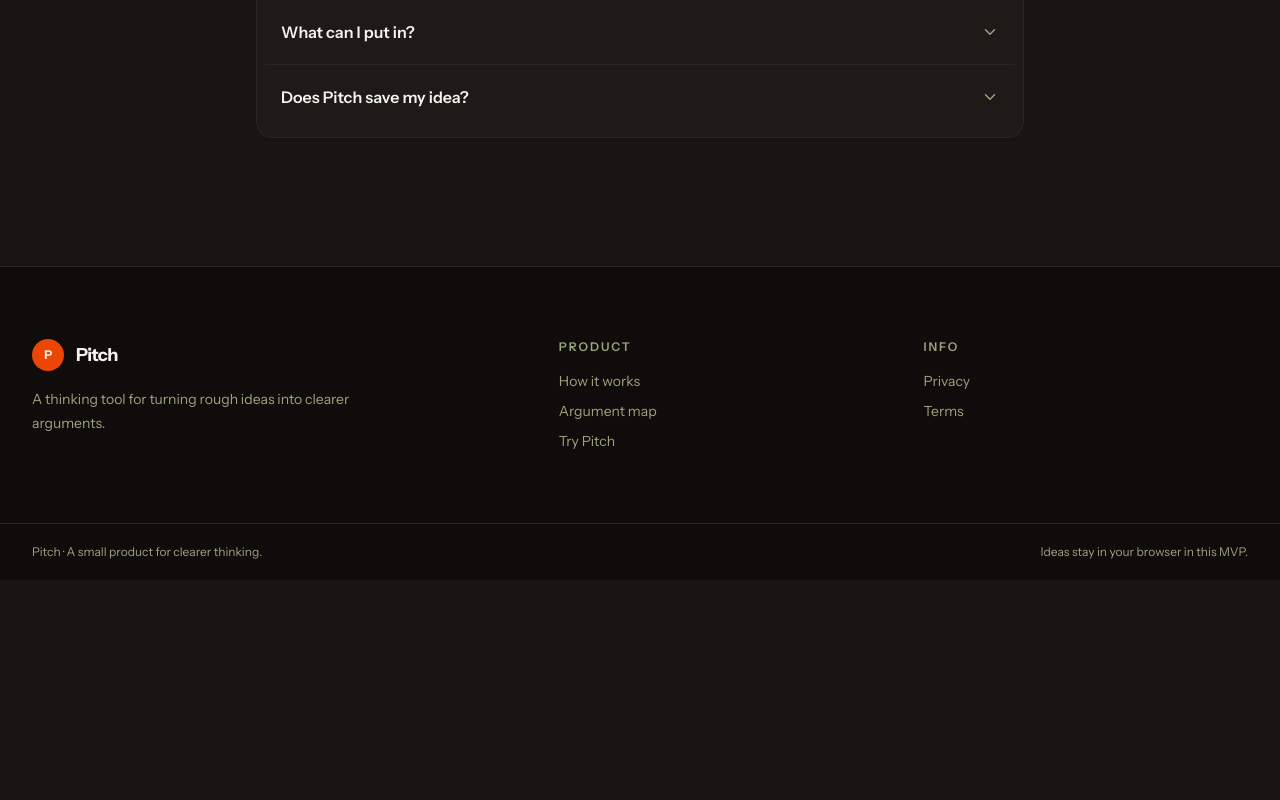
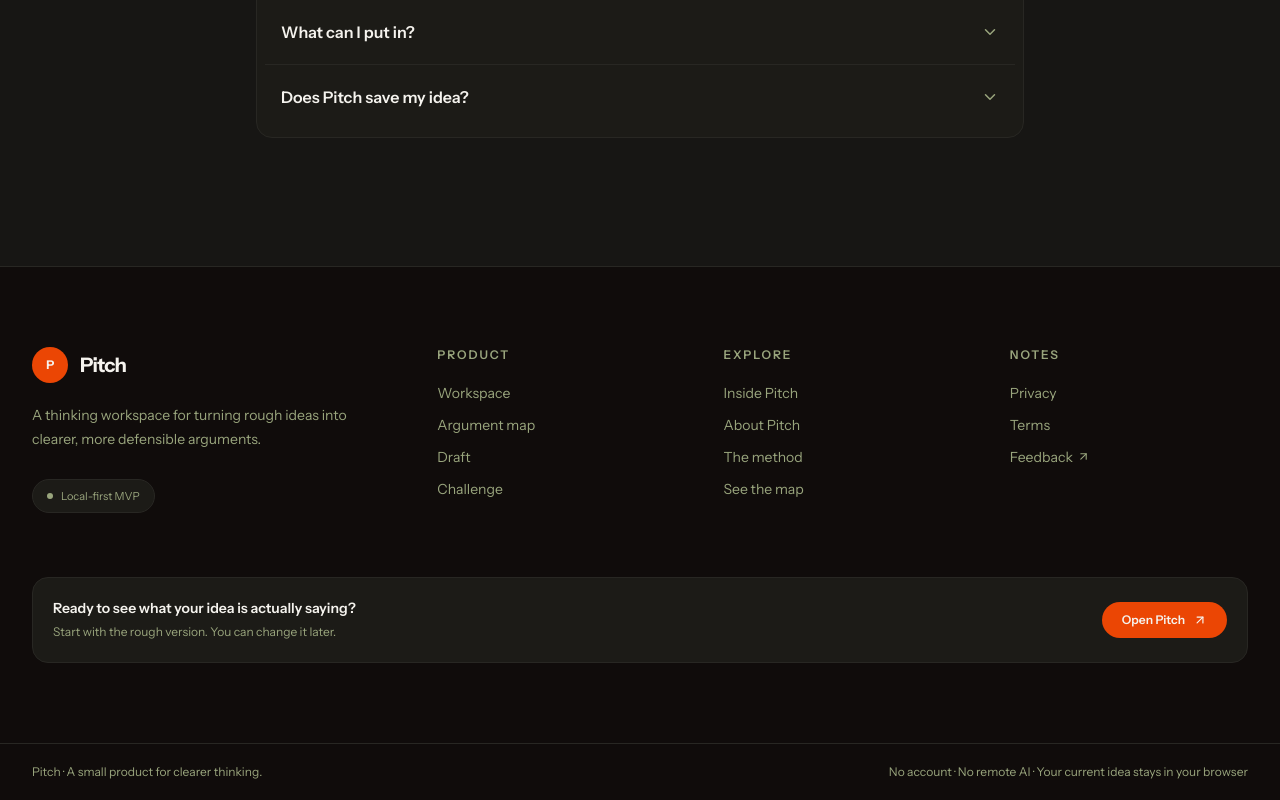
Before and after one commit to Wuraola-Adebisi/Pitch, a React (Vite) app: page / in a window 1280 px wide. Shown: the part 4754-5554 px from the top of the page. Before the commit the page ends 5334 px from the top, so only its background shows below. Built offline with nearby package versions, Linux system fonts and the light colour scheme.

Commit message:
Expand product footer navigation and CTA

```diff
--- a/src/components/Footer.tsx
+++ b/src/components/Footer.tsx
@@ -1,36 +1,68 @@
 import { Link } from 'react-router-dom'
+import { ArrowUpRight } from 'lucide-react'
 
 export default function Footer() {
   return (
     <footer className="border-t border-[#282723] bg-[#100c0b]">
-      <div className="mx-auto grid max-w-7xl gap-10 px-5 py-14 sm:grid-cols-[1.5fr_1fr_1fr] sm:px-8 sm:py-18">
+      <div className="mx-auto max-w-7xl px-5 py-16 sm:px-8 sm:py-20">
+        <div className="grid gap-12 lg:grid-cols-[1.5fr_1fr_1fr_1fr]">
           <div>
-          <p className="flex items-center gap-3 font-display text-lg font-bold tracking-[-.04em]">
-            <span className="flex h-8 w-8 items-center justify-center rounded-full bg-[#eb4604] text-xs text-[#f5f3ee]">P</span>
+            <Link to="/" className="flex items-center gap-3 font-display text-xl font-bold tracking-[-.04em]">
+              <span className="flex h-9 w-9 items-center justify-center rounded-full bg-[#eb4604] text-xs text-[#f5f3ee]">P</span>
               Pitch
-          </p>
-          <p className="mt-4 max-w-xs text-sm leading-6 text-[#99a57d]">A thinking tool for turning rough ideas into clearer arguments.</p>
+            </Link>
+            <p className="mt-5 max-w-sm text-sm leading-6 text-[#99a57d]">A thinking workspace for turning rough ideas into clearer, more defensible arguments.</p>
+            <div className="mt-7 inline-flex items-center gap-2 rounded-full border border-[#282723] bg-[#1c1b17] px-3.5 py-2 text-[11px] text-[#99a57d]">
+              <span className="h-1.5 w-1.5 rounded-full bg-[#99a57d]" />
+              Local-first MVP
             </div>
+          </div>
+
           <div>
             <p className="text-xs font-semibold uppercase tracking-[.16em] text-[#99a57d]">Product</p>
-          <ul className="mt-4 space-y-2.5 text-sm text-[#99a57d]">
-            <li><Link to="/#method" className="hover:text-[#f5f3ee]">How it works</Link></li>
-            <li><Link to="/#argument-map" className="hover:text-[#f5f3ee]">Argument map</Link></li>
-            <li><Link to="/app" className="hover:text-[#f5f3ee]">Try Pitch</Link></li>
+            <ul className="mt-5 space-y-3 text-sm text-[#99a57d]">
+              <li><Link to="/app" className="hover:text-[#f5f3ee]">Workspace</Link></li>
+              <li><Link to="/app/map" className="hover:text-[#f5f3ee]">Argument map</Link></li>
+              <li><Link to="/app/pitch" className="hover:text-[#f5f3ee]">Draft</Link></li>
+              <li><Link to="/app/challenge" className="hover:text-[#f5f3ee]">Challenge</Link></li>
             </ul>
           </div>
+
           <div>
-          <p className="text-xs font-semibold uppercase tracking-[.16em] text-[#99a57d]">Info</p>
-          <ul className="mt-4 space-y-2.5 text-sm text-[#99a57d]">
+            <p className="text-xs font-semibold uppercase tracking-[.16em] text-[#99a57d]">Explore</p>
+            <ul className="mt-5 space-y-3 text-sm text-[#99a57d]">
+              <li><a href="/#method" className="hover:text-[#f5f3ee]">Inside Pitch</a></li>
+              <li><Link to="/about" className="hover:text-[#f5f3ee]">About Pitch</Link></li>
+              <li><Link to="/method" className="hover:text-[#f5f3ee]">The method</Link></li>
+              <li><a href="/#argument-map" className="hover:text-[#f5f3ee]">See the map</a></li>
+            </ul>
+          </div>
+
+          <div>
+            <p className="text-xs font-semibold uppercase tracking-[.16em] text-[#99a57d]">Notes</p>
+            <ul className="mt-5 space-y-3 text-sm text-[#99a57d]">
               <li><Link to="/privacy" className="hover:text-[#f5f3ee]">Privacy</Link></li>
               <li><Link to="/terms" className="hover:text-[#f5f3ee]">Terms</Link></li>
+              <li><a href="mailto:hello@pitch.local" className="inline-flex items-center gap-1 hover:text-[#f5f3ee]">Feedback <ArrowUpRight size={13} /></a></li>
             </ul>
           </div>
         </div>
+
+        <div className="mt-16 rounded-2xl border border-[#282723] bg-[#1c1b17] p-5 sm:flex sm:items-center sm:justify-between sm:gap-8">
+          <div>
+            <p className="text-sm font-semibold">Ready to see what your idea is actually saying?</p>
+            <p className="mt-1 text-xs leading-5 text-[#99a57d]">Start with the rough version. You can change it later.</p>
+          </div>
+          <Link to="/app" className="mt-4 inline-flex w-fit items-center gap-2 rounded-full bg-[#eb4604] px-5 py-2.5 text-xs font-semibold text-[#f5f3ee] hover:bg-[#f77e0d] sm:mt-0">
+            Open Pitch <ArrowUpRight size={14} />
+          </Link>
+        </div>
+      </div>
+
       <div className="border-t border-[#282723]">
         <div className="mx-auto flex max-w-7xl flex-col gap-2 px-5 py-5 text-xs text-[#99a57d] sm:flex-row sm:items-center sm:justify-between sm:px-8">
           <span>Pitch · A small product for clearer thinking.</span>
-          <span>Ideas stay in your browser in this MVP.</span>
+          <span>No account · No remote AI · Your current idea stays in your browser</span>
         </div>
       </div>
     </footer>
```
Lines whose indentation alone changed are shown as unchanged.
